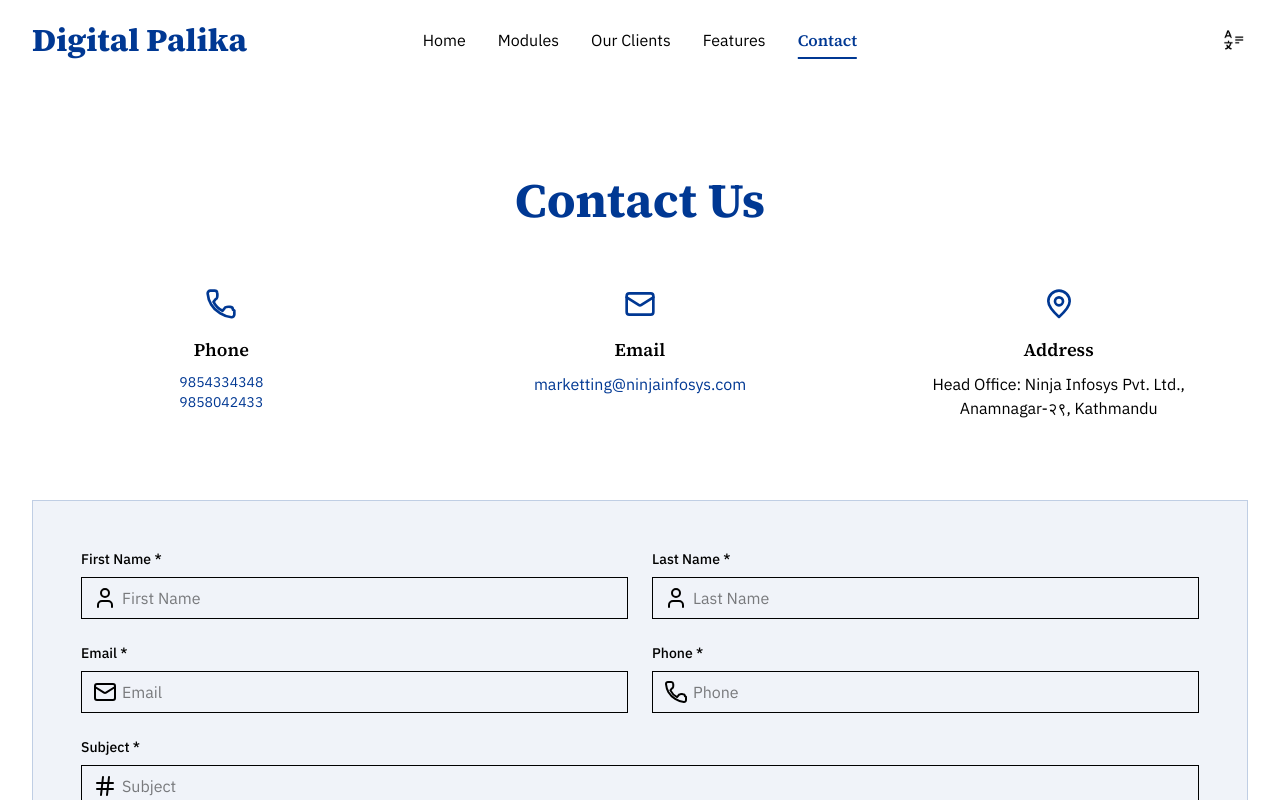
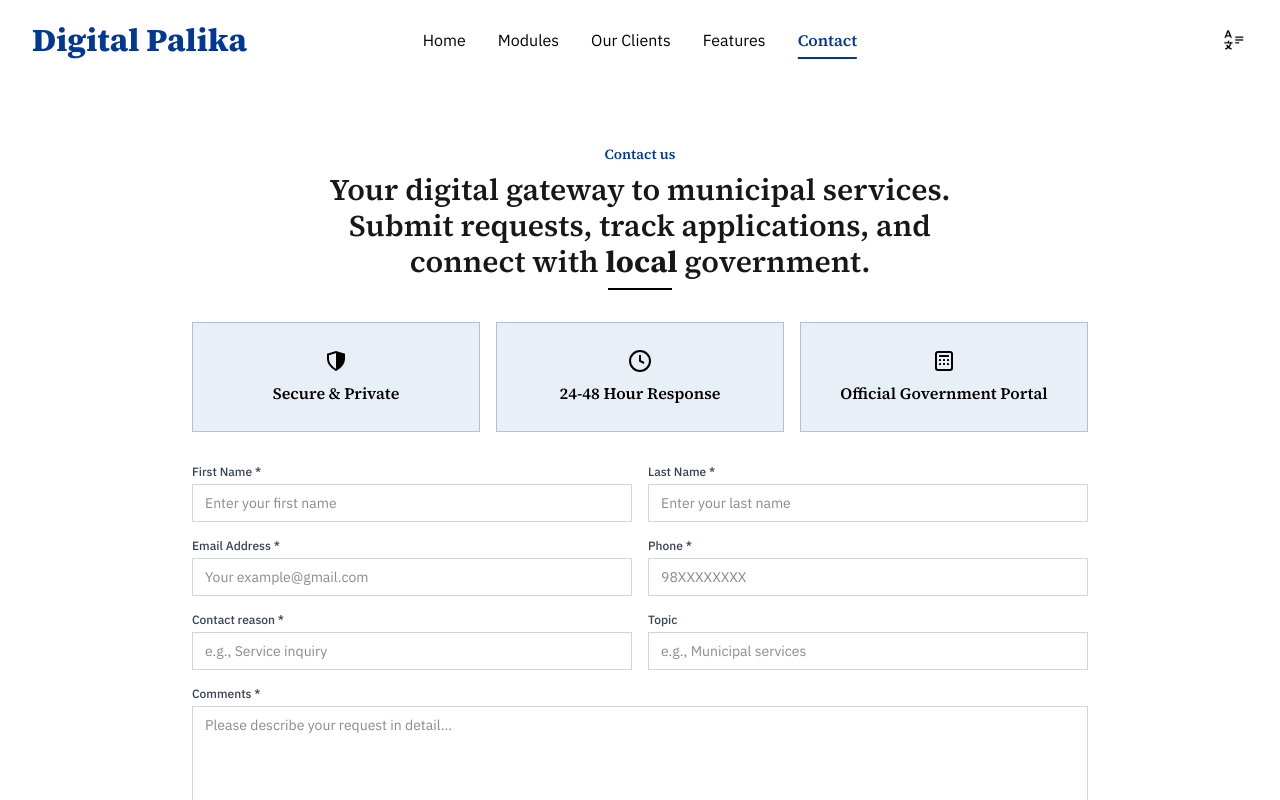
Before and after one commit to ninjainfosys78/digitalpalika, a Next.js app: page /contact in a window 1280 px wide. Shown: the top 800 px of the page. Built offline with nearby package versions, Linux system fonts and the light colour scheme.

Commit message:
feat: new-contact-page-design-implementation-as-well-as-alignment-fix Closes TULEAP-1125

```diff
--- a/components/ContactSection.tsx
+++ b/components/ContactSection.tsx
@@ -229,68 +229,81 @@ export function ContactSection({ title, details, formLabels, t }: ContactSection
   };
 
   return (
-    <section className="relative bg-paper py-16 md:py-24">
-      {/* MAIN CONTAINER – aligned with header & footer */}
-      <div className="container mx-auto px-4 sm:px-6 lg:px-8">
-        {/* Section Title */}
-        <h1 className="text-2xl md:text-5xl font-work-sans font-bold text-[#003893] text-center mb-16">
-          {title}
+    <section className="relative bg-white py-12 md:py-16">
+      {/* Top Heading and Subtitle */}
+      <div className="max-w-2xl mx-auto text-center mb-8">
+        <h2 className="text-[#003893] font-semibold mb-2 text-sm">
+          {t({ en: "Contact us", ne: "सम्पर्क गर्नुहोस्" })}
+        </h2>
+        <h1 className="text-2xl md:text-3xl font-semibold mb-2">
+          {t({
+            en: "Your digital gateway to municipal services.",
+            ne: "तपाईंको नगरपालिका सेवाहरूको लागि डिजिटल गेटवे।"
+          })}
+          <br />
+          {t({
+            en: "Submit requests, track applications, and",
+            ne: "अनुरोधहरू पेश गर्नुहोस्, आवेदनहरू ट्र्याक गर्नुहोस्, र"
+          })}
+          <br />
+          {t({
+            en: "connect with ",
+            ne: "र सम्पर्क गर्नुहोस् "
+          })}
+          <span className="font-bold">
+            {t({ en: "local", ne: "स्थानीय" })}
+          </span>
+          {t({ en: " government.", ne: " सरकारसँग।" })}
         </h1>
-
-        {/* Contact Details Grid */}
-        <div className="grid grid-cols-1 md:grid-cols-3 gap-10 text-center mb-20">
-          {/* Phone */}
-          <div className="flex flex-col items-center">
-            <div className="text-[#003893] mb-4">
-              <Icon name="Phone" className="w-8 h-8" />
-            </div>
-            <h2 className="text-lg font-work-sans font-semibold text-black mb-2">
-              {t({ en: "Phone", ne: "फोन" })}
-            </h2>
-            {details.phoneNumbers.map((phone, index) => (
-              <a
-                key={index}
-                href={`tel:${phone}`}
-                className="text-[#003893] font-inter transition-colors text-sm"
-              >
-                {phone}
-              </a>
-            ))}
+        <div className="mx-auto w-16 h-0.5 bg-black mb-4" />
       </div>
 
-          {/* Email */}
-          <div className="flex flex-col items-center">
-            <div className="text-[#003893] mb-4">
-              <Icon name="Mail" className="w-8 h-8" />
+      {/* Info Cards */}
+      <div className="max-w-4xl mx-auto grid grid-cols-1 md:grid-cols-3 gap-4 mb-8">
+        {/* Secure & Private */}
+        <div className="bg-[#e9eff7] border border-[#B0C1DE] flex flex-col items-center justify-center py-6 min-h-[110px]">
+          {/* Shield Icon (matches your provided image) */}
+          <svg className="w-6 h-6 mb-2 text-black" viewBox="0 0 24 24" fill="none">
+            <path d="M12 21C7 18 4 14.5 4 10V5.5L12 3l8 2.5V10c0 4.5-3 8-8 11z" stroke="black" strokeWidth="2" fill="none"/>
+            <path d="M12 3v18c4.5-3 8-6.5 8-11V5.5L12 3z" fill="black"/>
+          </svg>
+          <span className="text-base font-semibold text-black">
+            {t({ en: "Secure & Private", ne: "सुरक्षित र निजी" })}
+          </span>
         </div>
-            <h2 className="text-lg font-work-sans font-semibold text-black mb-2">
-              {t({ en: "Email", ne: "इमेल" })}
-            </h2>
-            <a
-              href={`mailto:${details.email}`}
-              className="text-[#003893] hover:text-[#003893] font-inter transition-colors"
-            >
-              {details.email}
-            </a>
+        {/* 24-48 Hour Response */}
+        <div className="bg-[#e9eff7] border border-[#B0C1DE] flex flex-col items-center justify-center py-6 min-h-[110px]">
+          {/* Clock Icon */}
+          <svg className="w-6 h-6 mb-2 text-black" fill="none" stroke="currentColor" strokeWidth={2} viewBox="0 0 24 24">
+            <circle cx="12" cy="12" r="10" />
+            <polyline points="12 6 12 12 16 14" />
+          </svg>
+          <span className="text-base font-semibold text-black">
+            {t({ en: "24-48 Hour Response", ne: "२४-४८ घण्टामा प्रतिक्रिया" })}
+          </span>
         </div>
-
-          {/* Address */}
-          <div className="flex flex-col items-center">
-            <div className="text-[#003893] mb-4">
-              <Icon name="MapPin" className="w-8 h-8" />
-            </div>
-            <h2 className="text-lg font-work-sans font-semibold text-black mb-2">
-              {t({ en: "Address", ne: "ठेगाना" })}
-            </h2>
-            <p className="text-black font-inter max-w-xs">
-              {t(details.address)}
-            </p>
+        {/* Official Government Portal */}
+        <div className="bg-[#e9eff7] border border-[#B0C1DE] flex flex-col items-center justify-center py-6 min-h-[110px]">
+          {/* Calculator Icon (clean, solid display/buttons) */}
+          <svg className="w-6 h-6 mb-2 text-black" viewBox="0 0 24 24" fill="none">
+            <rect x="4" y="3" width="16" height="18" rx="2" stroke="black" strokeWidth="2" fill="none"/>
+            <rect x="7" y="6" width="10" height="2" rx="0.5" fill="black"/>
+            <rect x="7" y="10" width="2" height="2" rx="0.5" fill="black"/>
+            <rect x="11" y="10" width="2" height="2" rx="0.5" fill="black"/>
+            <rect x="15" y="10" width="2" height="2" rx="0.5" fill="black"/>
+            <rect x="7" y="14" width="2" height="2" rx="0.5" fill="black"/>
+            <rect x="11" y="14" width="2" height="2" rx="0.5" fill="black"/>
+            <rect x="15" y="14" width="2" height="2" rx="0.5" fill="black"/>
+          </svg>
+          <span className="text-base font-semibold text-black">
+            {t({ en: "Official Government Portal", ne: "आधिकारिक सरकारी पोर्टल" })}
+          </span>
         </div>
       </div>
 
-        {/* Contact Form – full width inside same container */}
-        <div className="bg-[#003893]/6 border border-[#003893]/20 p-8 md:p-12">
-          <form ref={formRef} onSubmit={handleSubmit} className="space-y-6">
+      {/* Contact Form */}
+      <div className="max-w-4xl mx-auto">
+        <form ref={formRef} onSubmit={handleSubmit} className="space-y-4">
           {/* Error Message */}
           {error && (
             <div className="bg-red-50 border border-red-200 text-red-800 px-4 py-3 rounded">
@@ -299,135 +312,117 @@ export function ContactSection({ title, details, formLabels, t }: ContactSection
             </div>
           )}
 
-            {/* First Name and Last Name Row */}
-            <div className="grid grid-cols-1 md:grid-cols-2 gap-6">
-              {/* First Name */}
+          {/* First Name & Last Name */}
+          <div className="grid grid-cols-1 md:grid-cols-2 gap-4">
             <div>
               <label
                 htmlFor="firstName"
-                  className="block text-sm font-medium text-black mb-2"
+                className="block text-xs font-medium text-gray-700 mb-1"
               >
-                  {t(formLabels.firstName)} *
+                {t({ en: "First Name *", ne: "पहिलो नाम *" })}
               </label>
-                <div className="relative">
-                  <Icon
-                    name="User"
-                    className="absolute left-3 top-1/2 transform -translate-y-1/2 text-black w-5 h-5"
-                  />
               <input
                 type="text"
                 id="firstName"
                 name="firstName"
-                    placeholder={t(formLabels.firstName)}
+                placeholder={t({ en: "Enter your first name", ne: "आफ्नो पहिलो नाम लेख्नुहोस्" })}
                 required
                 disabled={isSubmitting}
-                    className="w-full pl-10 pr-4 py-2 border border-slate/20 focus:ring-[#003893] focus:border-[#003893] font-inter text-black disabled:opacity-50 disabled:cursor-not-allowed"
+                className="w-full px-3 py-2 border border-gray-300 text-sm focus:ring-[#003893] focus:border-[#003893] disabled:opacity-50"
+              />
+            </div>
+            <div>
+              <label
+                htmlFor="lastName"
+                className="block text-xs font-medium text-gray-700 mb-1"
+              >
+                {t({ en: "Last Name *", ne: "थर नाम *" })}
+              </label>
+              <input
+                type="text"
+                id="lastName"
+                name="lastName"
+                placeholder={t({ en: "Enter your last name", ne: "आफ्नो थर नाम लेख्नुहोस्" })}
+                required
+                disabled={isSubmitting}
+                className="w-full px-3 py-2 border border-gray-300 text-sm focus:ring-[#003893] focus:border-[#003893] disabled:opacity-50"
               />
             </div>
           </div>
 
-              {/* Last Name */}
-              <div>
-                <label
-                  htmlFor="lastName"
-                  className="block text-sm font-medium text-black mb-2"
-                >
-                  {t(formLabels.lastName)} *
-                </label>
-                <div className="relative">
-                  <Icon
-                    name="User"
-                    className="absolute left-3 top-1/2 transform -translate-y-1/2 text-black w-5 h-5"
-                  />
-                  <input
-                    type="text"
-                    id="lastName"
-                    name="lastName"
-                    placeholder={t(formLabels.lastName)}
-                    required
-                    disabled={isSubmitting}
-                    className="w-full pl-10 pr-4 py-2 border border-slate/20 focus:ring-[#003893] focus:border-[#003893] font-inter text-black disabled:opacity-50 disabled:cursor-not-allowed"
-                  />
-                </div>
-              </div>
-            </div>
-
-            {/* Email and Phone Row */}
-            <div className="grid grid-cols-1 md:grid-cols-2 gap-6">
-              {/* Email */}
+          {/* Email & Phone */}
+          <div className="grid grid-cols-1 md:grid-cols-2 gap-4">
             <div>
               <label
                 htmlFor="email"
-                  className="block text-sm font-medium text-black mb-2"
+                className="block text-xs font-medium text-gray-700 mb-1"
               >
-                  {t(formLabels.email)} *
+                {t({ en: "Email Address *", ne: "इमेल ठेगाना *" })}
               </label>
-                <div className="relative">
-                  <Icon
-                    name="Mail"
-                    className="absolute left-3 top-1/2 transform -translate-y-1/2 text-black w-5 h-5"
-                  />
               <input
                 type="email"
                 id="email"
                 name="email"
-                    placeholder={t(formLabels.email)}
+                placeholder="Your example@gmail.com"
                 required
                 disabled={isSubmitting}
-                    className="w-full pl-10 pr-4 py-2 border border-slate/20 focus:ring-[#003893] focus:border-[#003893] font-inter text-black disabled:opacity-50 disabled:cursor-not-allowed"
+                className="w-full px-3 py-2 border border-gray-300 text-sm focus:ring-[#003893] focus:border-[#003893] disabled:opacity-50"
+              />
+            </div>
+            <div>
+              <label
+                htmlFor="phone"
+                className="block text-xs font-medium text-gray-700 mb-1"
+              >
+                {t({ en: "Phone *", ne: "फोन *" })}
+              </label>
+              <input
+                type="tel"
+                id="phone"
+                name="phone"
+                placeholder="98XXXXXXXX"
+                required
+                disabled={isSubmitting}
+                pattern="[\+]?[0-9]{10,14}"
+                title="Enter a valid phone number"
+                className="w-full px-3 py-2 border border-gray-300 text-sm focus:ring-[#003893] focus:border-[#003893] disabled:opacity-50"
               />
             </div>
           </div>
 
-              {/* Phone */}
-              <div>
-                <label
-                  htmlFor="phone"
-                  className="block text-sm font-medium text-black mb-2"
-                >
-                  {t(formLabels.phone)} *
-                </label>
-                <div className="relative">
-                  <Icon
-                    name="Phone"
-                    className="absolute left-3 top-1/2 transform -translate-y-1/2 text-black w-5 h-5"
-                  />
-                  <input
-                    type="tel"
-                    id="phone"
-                    name="phone"
-                    placeholder={t(formLabels.phone)}
-                    required
-                    disabled={isSubmitting}
-                    pattern="[\+]?[0-9]{10,14}"
-                    title="Enter a valid phone number"
-                    className="w-full pl-10 pr-4 py-2 border border-slate/20 focus:ring-[#003893] focus:border-[#003893] font-inter text-black disabled:opacity-50 disabled:cursor-not-allowed"
-                  />
-                </div>
-              </div>
-            </div>
-
-            {/* Subject */}
+          {/* Subject & Topic */}
+          <div className="grid grid-cols-1 md:grid-cols-2 gap-4">
             <div>
               <label
                 htmlFor="subject"
-                className="block text-sm font-medium text-black mb-2"
+                className="block text-xs font-medium text-gray-700 mb-1"
               >
-                {t(formLabels.subject)} *
+                {t({ en: "Contact reason *", ne: "सम्पर्कको कारण *" })}
               </label>
-              <div className="relative">
-                <Icon
-                  name="Hash"
-                  className="absolute left-3 top-1/2 transform -translate-y-1/2 text-black w-5 h-5"
-                />
               <input
                 type="text"
                 id="subject"
                 name="subject"
-                  placeholder={t(formLabels.subject)}
+                placeholder={t({ en: "e.g., Service inquiry", ne: "जस्तै, सेवा सोधपुछ" })}
                 required
                 disabled={isSubmitting}
-                  className="w-full pl-10 pr-4 py-2 border border-slate/20 focus:ring-[#003893] focus:border-[#003893] font-inter text-black disabled:opacity-50 disabled:cursor-not-allowed"
+                className="w-full px-3 py-2 border border-gray-300 text-sm focus:ring-[#003893] focus:border-[#003893] disabled:opacity-50"
+              />
+            </div>
+            <div>
+              <label
+                htmlFor="topic"
+                className="block text-xs font-medium text-gray-700 mb-1"
+              >
+                {t({ en: "Topic", ne: "विषय" })}
+              </label>
+              <input
+                type="text"
+                id="topic"
+                name="topic"
+                placeholder={t({ en: "e.g., Municipal services", ne: "जस्तै, नगरपालिका सेवाहरू" })}
+                disabled={isSubmitting}
+                className="w-full px-3 py-2 border border-gray-300 text-sm focus:ring-[#003893] focus:border-[#003893] disabled:opacity-50"
               />
             </div>
           </div>
@@ -436,63 +431,39 @@ export function ContactSection({ title, details, formLabels, t }: ContactSection
           <div>
             <label
               htmlFor="message"
-                className="block text-sm font-medium text-black mb-2"
+              className="block text-xs font-medium text-gray-700 mb-1"
             >
-                {t(formLabels.message)} *
+              {t({ en: "Comments *", ne: "टिप्पणीहरू *" })}
             </label>
-              <div className="relative">
-                <Icon
-                  name="Hash"
-                  className="absolute left-3 top-4 text-black w-5 h-5"
-                />
             <textarea
               id="message"
               name="message"
-                  rows={5}
-                  placeholder={t(formLabels.message)}
+              rows={6}
+              placeholder={t({ en: "Please describe your request in detail...", ne: "कृपया आफ्नो अनुरोधलाई विस्तारमा वर्णन गर्नुहोस्..." })}
               required
               disabled={isSubmitting}
-                  className="w-full pl-10 pr-4 py-3 border border-slate/20 focus:ring-[#003893] focus:border-[#003893] font-inter text-black disabled:opacity-50 disabled:cursor-not-allowed"
+              className="w-full px-3 py-2 border border-gray-300 text-sm focus:ring-[#003893] focus:border-[#003893] disabled:opacity-50"
             ></textarea>
           </div>
+
+          <div className="text-xs text-gray-500 mb-2">
+            {t({ en: "Minimum 10 characters required", ne: "कम्तिमा १० अक्षर आवश्यक छ" })}
           </div>
 
           {/* Submit Button */}
           <button
             type="submit"
             disabled={isSubmitting}
-              className="inline-flex items-center justify-center px-8 py-3 text-white font-work-sans font-semibold bg-[#003893] hover:bg-[#003893]/90 transition-all duration-300 ease-in-out disabled:opacity-50 disabled:cursor-not-allowed"
+            className="w-full bg-[#0066f6] hover:bg-[#003893] text-white font-semibold py-2 text-sm transition rounded-none"
           >
-              {isSubmitting ? (
-                <>
-                  <svg
-                    className="animate-spin -ml-1 mr-3 h-5 w-5 text-white"
-                    xmlns="http://www.w3.org/2000/svg"
-                    fill="none"
-                    viewBox="0 0 24 24"
-                  >
-                    <circle
-                      className="opacity-25"
-                      cx="12"
-                      cy="12"
-                      r="10"
-                      stroke="currentColor"
-                      strokeWidth="4"
-                    ></circle>
-                    <path
-                      className="opacity-75"
-                      fill="currentColor"
-                      d="M4 12a8 8 0 018-8V0C5.373 0 0 5.373 0 12h4zm2 5.291A7.962 7.962 0 014 12H0c0 3.042 1.135 5.824 3 7.938l3-2.647z"
-                    ></path>
-                  </svg>
-                  Sending...
-                </>
-              ) : (
-                t(formLabels.button)
-              )}
+            {isSubmitting
+              ? t({ en: "Sending...", ne: "पठाउँदै..." })
+              : t({ en: "Submit Request", ne: "अनुरोध पठाउनुहोस्" })}
           </button>
+          <div className="text-center text-xs text-gray-500 mt-2">
+            {t({ en: "We typically respond within 24-48 hours", ne: "हामी सामान्यतया २४-४८ घण्टामा प्रतिक्रिया दिन्छौं" })}
+          </div>
         </form>
-        </div>
       </div>
 
       {/* Success Modal */}
@@ -503,9 +474,11 @@ export function ContactSection({ title, details, formLabels, t }: ContactSection
           aria-modal="true"
         >
           <div className="w-[90%] max-w-md bg-white text-gray-900 p-6 sm:p-8 rounded-none shadow-none">
-            <h2 className="text-xl font-semibold mb-2">Form submitted</h2>
+            <h2 className="text-xl font-semibold mb-2">
+              {t({ en: "Form submitted", ne: "फर्म पेश गरियो" })}
+            </h2>
             <p className="text-sm text-gray-600 mb-6">
-              Your message has been sent successfully. We'll get back to you soon!
+              {t({ en: "Your message has been sent successfully. We'll get back to you soon!", ne: "तपाईंको सन्देश सफलतापूर्वक पठाइयो। हामी चाँडै तपाईंलाई फर्कनेछौं!" })}
             </p>
             <div className="flex justify-end gap-3">
               <button
@@ -513,7 +486,7 @@ export function ContactSection({ title, details, formLabels, t }: ContactSection
                 onClick={() => setShowModal(false)}
                 className="px-4 py-2 bg-[#003893] text-white rounded-none shadow-none hover:bg-[#003893]/90"
               >
-                OK
+                {t({ en: "OK", ne: "ठीक छ" })}
               </button>
             </div>
           </div>
```
Lines whose indentation alone changed are shown as unchanged.
